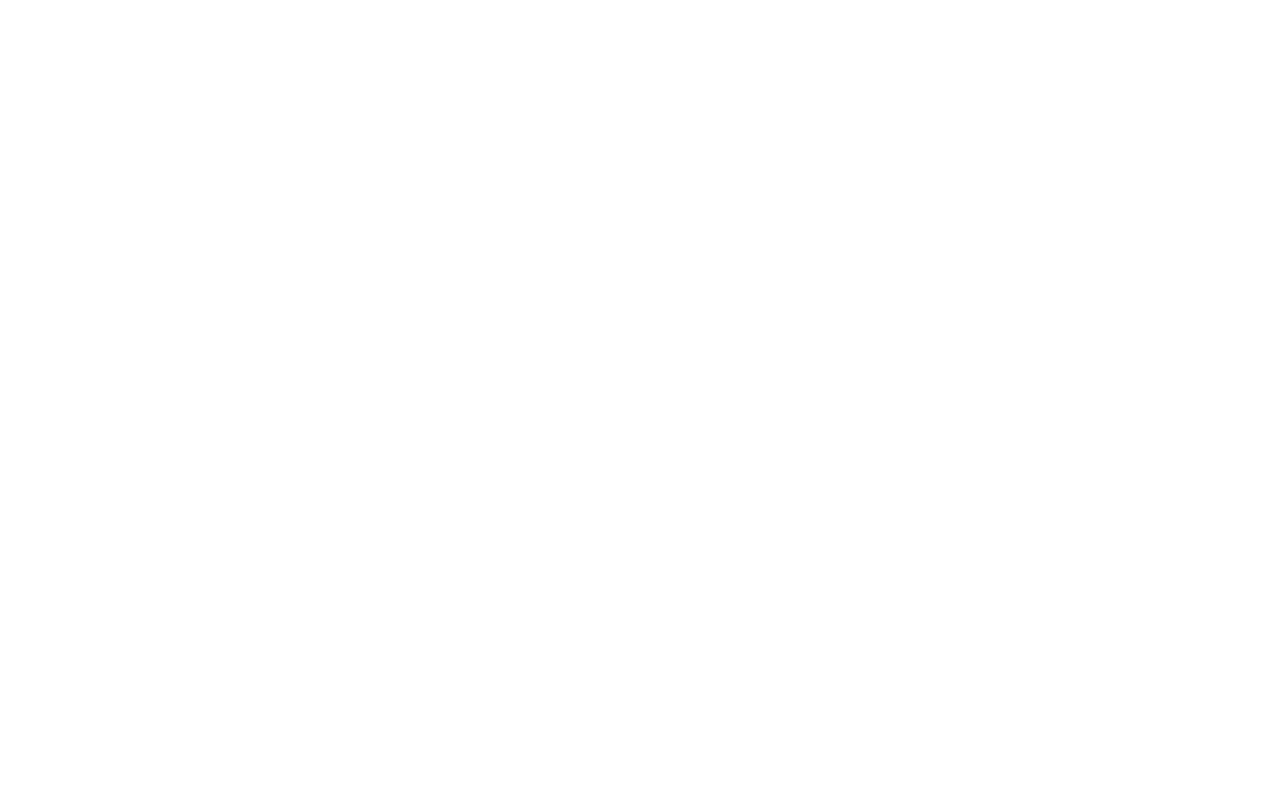
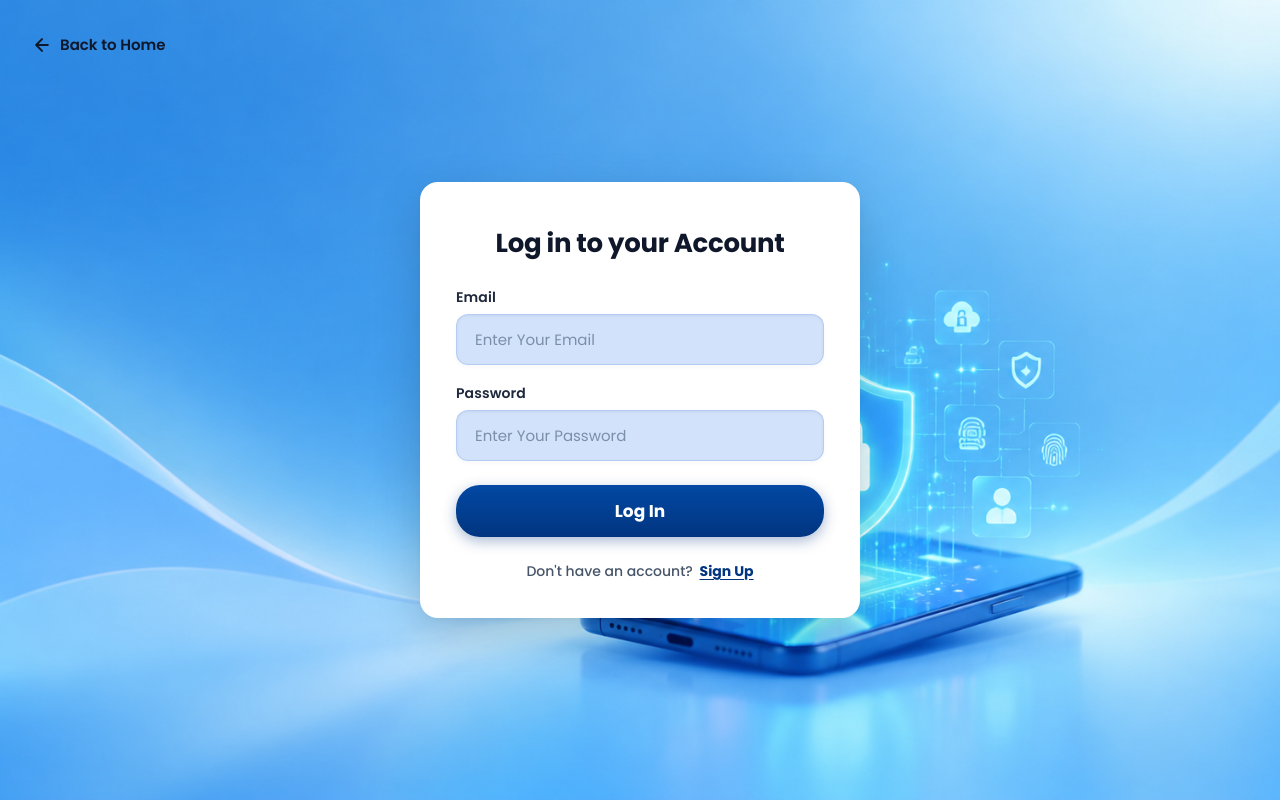
Before and after one commit to ravinduanushka/cylixlab, a React (Vite) app in the folder frontend/: page /login in a window 1280 px wide. Before the commit this address had no page. Built offline with nearby package versions, Linux system fonts and the light colour scheme.

Commit message:
Add login functionality and enhance registration process with student name field

```diff
--- a/frontend/src/App.css
+++ b/frontend/src/App.css
@@ -746,7 +746,8 @@
 /* =========================================================
    6. REGISTRATION PAGE
    ========================================================= */
-.register-page {
+.register-page,
+.login-page {
   position: relative;
   width: 100%;
   min-height: 100vh;
@@ -964,6 +965,15 @@
   pointer-events: none;
 }
 
+.register-actions-group {
+  display: flex;
+  flex-direction: column;
+  align-items: center;
+  width: 100%;
+  gap: 12px;
+  margin-top: 4px;
+}
+
 .btn-signup {
   width: 100%;
   padding: 13px 24px;
@@ -975,7 +985,7 @@
   border-radius: 24px;
   border: none;
   cursor: pointer;
-  margin-top: 6px;
+  margin-top: 0;
   box-shadow: 0 4px 14px rgba(1, 53, 128, 0.35);
   transition: all 0.25s cubic-bezier(0.34, 1.56, 0.64, 1);
 }
@@ -995,11 +1005,40 @@
   cursor: not-allowed;
 }
 
+.register-signin-prompt {
+  font-family: 'Poppins', sans-serif;
+  font-size: 15px;
+  font-weight: 500;
+  color: #1e293b;
+  text-align: center;
+}
+
+.register-signin-prompt span {
+  color: #1e293b;
+}
+
+.register-signin-link {
+  color: #013580;
+  font-weight: 700;
+  text-decoration: underline;
+  text-underline-offset: 3px;
+  transition: all 0.2s ease;
+  margin-left: 3px;
+}
+
+.register-signin-link:hover {
+  color: #0256c9;
+}
+
+.role-signin-prompt {
+  margin-top: 32px;
+}
+
 .register-footer-links {
   display: flex;
   align-items: center;
   justify-content: center;
-  margin-top: 8px;
+  margin-top: 0;
 }
 
 .btn-switch-role {
@@ -1055,7 +1094,83 @@
   }
 }
 
+/* =========================================================
+   7. LOGIN PAGE
+   ========================================================= */
+.login-container {
+  width: 100%;
+  display: flex;
+  align-items: center;
+  justify-content: center;
+  z-index: 10;
+}
+
+.login-card {
+  width: 100%;
+  max-width: 440px;
+  background: #ffffff;
+  border-radius: 18px;
+  padding: 42px 36px 36px 36px;
+  box-shadow: 0 16px 48px rgba(0, 0, 0, 0.16), 0 2px 8px rgba(0, 0, 0, 0.04);
+  display: flex;
+  flex-direction: column;
+  align-items: center;
+  animation: fadeIn 0.35s ease forwards;
+  box-sizing: border-box;
+}
+
+.login-card-title {
+  font-family: 'Poppins', sans-serif;
+  font-size: 26px;
+  font-weight: 800;
+  color: #0f172a;
+  margin-bottom: 24px;
+  text-align: center;
+  letter-spacing: -0.3px;
+}
+
+.login-form {
+  width: 100%;
+  display: flex;
+  flex-direction: column;
+  gap: 18px;
+}
+
+.login-input {
+  background-color: rgba(198, 218, 250, 0.78);
+  border: 1px solid rgba(162, 191, 238, 0.6);
+}
+
+.login-input:focus {
+  background-color: rgba(212, 229, 255, 0.95);
+  border-color: #3b82f6;
+}
+
+.btn-login-submit {
+  width: 100%;
+  margin-top: 6px;
+}
+
+.login-signup-prompt {
+  font-family: 'Poppins', sans-serif;
+  font-size: 14px;
+  font-weight: 500;
+  color: #475569;
+  text-align: center;
+  margin-top: 6px;
+}
+
 @media (max-width: 640px) {
+  .login-card {
+    padding: 32px 22px;
+    margin: 0 10px;
+  }
+
+  .login-card-title {
+    font-size: 22px;
+    margin-bottom: 20px;
+  }
+
   .register-main-title {
     font-size: 30px;
   }
--- a/frontend/src/App.jsx
+++ b/frontend/src/App.jsx
@@ -5,6 +5,7 @@ import PlanSection from './components/PlanSection';
 import FeaturesSection from './components/FeaturesSection';
 import Footer from './components/Footer';
 import Register from './components/Register';
+import Login from './components/Login';
 import './App.css';
 
 const Home = () => (
@@ -24,6 +25,7 @@ function App() {
     <Routes>
       <Route path="/" element={<Home />} />
       <Route path="/register" element={<Register />} />
+      <Route path="/login" element={<Login />} />
     </Routes>
   );
 }
--- a/frontend/src/components/Hero.jsx
+++ b/frontend/src/components/Hero.jsx
@@ -11,7 +11,11 @@ const Hero = () => {
           <h1 className="hero-title">Welcome to CylixLab</h1>
           <p className="hero-subtitle">Learn Smarter. Achieve More</p>
           <div className="hero-button-group">
-            <button type="button" className="btn-hero btn-login">
+            <button
+              type="button"
+              className="btn-hero btn-login"
+              onClick={() => navigate('/login')}
+            >
               Login
             </button>
             <button
--- /dev/null
+++ b/frontend/src/components/Login.jsx
@@ -0,0 +1,144 @@
+import { useState } from 'react';
+import { Link, useNavigate } from 'react-router-dom';
+import axios from 'axios';
+
+const Login = () => {
+  const navigate = useNavigate();
+  const [formData, setFormData] = useState({
+    email: '',
+    password: '',
+  });
+  const [loading, setLoading] = useState(false);
+  const [error, setError] = useState(null);
+  const [message, setMessage] = useState(null);
+
+  const handleChange = (e) => {
+    const { name, value } = e.target;
+    setFormData((prev) => ({
+      ...prev,
+      [name]: value,
+    }));
+  };
+
+  const handleSubmit = async (e) => {
+    e.preventDefault();
+    setError(null);
+    setMessage(null);
+
+    if (!formData.email || !formData.password) {
+      setError('Please enter both email and password.');
+      return;
+    }
+
+    setLoading(true);
+    try {
+      const response = await axios.post('/api/auth/login', {
+        email: formData.email,
+        password: formData.password,
+      });
+
+      if (response.data?.token) {
+        localStorage.setItem('token', response.data.token);
+      }
+      if (response.data?.user) {
+        localStorage.setItem('user', JSON.stringify(response.data.user));
+      }
+
+      setMessage('Login successful! Redirecting...');
+      setTimeout(() => {
+        navigate('/');
+      }, 1500);
+    } catch (err) {
+      setError(
+        err.response?.data?.message || 'Login failed. Please check your credentials.'
+      );
+    } finally {
+      setLoading(false);
+    }
+  };
+
+  return (
+    <div className="login-page">
+      {/* Top navigation back button */}
+      <Link to="/" className="register-home-link" aria-label="Back to home">
+        <svg
+          width="20"
+          height="20"
+          viewBox="0 0 24 24"
+          fill="none"
+          stroke="currentColor"
+          strokeWidth="2.4"
+          strokeLinecap="round"
+          strokeLinejoin="round"
+        >
+          <path d="M19 12H5M12 19l-7-7 7-7" />
+        </svg>
+        <span>Back to Home</span>
+      </Link>
+
+      <div className="login-container">
+        <div className="login-card">
+          <h1 className="login-card-title">Log in to your Account</h1>
+
+          {error && <div className="register-alert register-alert-error">{error}</div>}
+          {message && <div className="register-alert register-alert-success">{message}</div>}
+
+          <form onSubmit={handleSubmit} className="login-form" noValidate>
+            {/* Email Field */}
+            <div className="form-group">
+              <label htmlFor="login-email" className="form-label">
+                Email
+              </label>
+              <input
+                type="email"
+                id="login-email"
+                name="email"
+                className="form-input-pill login-input"
+                placeholder="Enter Your Email"
+                value={formData.email}
+                onChange={handleChange}
+                required
+              />
+            </div>
+
+            {/* Password Field */}
+            <div className="form-group">
+              <label htmlFor="login-password" className="form-label">
+                Password
+              </label>
+              <input
+                type="password"
+                id="login-password"
+                name="password"
+                className="form-input-pill login-input"
+                placeholder="Enter Your Password"
+                value={formData.password}
+                onChange={handleChange}
+                required
+              />
+            </div>
+
+            {/* Submit Button */}
+            <button
+              type="submit"
+              className="btn-signup btn-login-submit"
+              disabled={loading}
+            >
+              {loading ? 'Logging In...' : 'Log In'}
+            </button>
+
+            {/* Don't have an account? Sign Up */}
+            <div className="login-signup-prompt">
+              <span>Don't have an account? </span>
+              <Link to="/register" className="register-signin-link">
+                Sign Up
+              </Link>
+            </div>
+          </form>
+        </div>
+      </div>
+    </div>
+  );
+};
+
+export default Login;
--- a/frontend/src/components/Register.jsx
+++ b/frontend/src/components/Register.jsx
@@ -9,6 +9,7 @@ const Register = () => {
     name: '',
     email: '',
     age: '',
+    studentName: '',
     gender: 'Male',
     password: '',
     confirmPassword: '',
@@ -36,6 +37,7 @@ const Register = () => {
     setError(null);
     setMessage(null);
 
+    if (role === 'student') {
       if (!formData.name || !formData.email || !formData.age || !formData.password || !formData.confirmPassword) {
         setError('Please fill in all required fields.');
         return;
@@ -44,6 +46,12 @@ const Register = () => {
       if (Number(formData.age) <= 0 || isNaN(Number(formData.age))) {
         setError('Please enter a valid age.');
         return;
+      }
+    } else {
+      if (!formData.name || !formData.email || !formData.studentName || !formData.password || !formData.confirmPassword) {
+        setError('Please fill in all required fields, including Student Name.');
+        return;
+      }
     }
 
     if (formData.password !== formData.confirmPassword) {
@@ -58,19 +66,26 @@ const Register = () => {
 
     setLoading(true);
     try {
-      const response = await axios.post('/api/auth/register', {
+      const payload = {
         name: formData.name,
         email: formData.email,
-        age: Number(formData.age),
         gender: formData.gender,
         password: formData.password,
         role: role,
-      });
+      };
+
+      if (role === 'student') {
+        payload.age = Number(formData.age);
+      } else {
+        payload.studentName = formData.studentName;
+      }
+
+      const response = await axios.post('/api/auth/register', payload);
 
       setMessage(response.data?.message || 'Registration successful! You can now log in.');
       setTimeout(() => {
-        navigate('/');
-      }, 2500);
+        navigate('/login');
+      }, 2000);
     } catch (err) {
       setError(
         err.response?.data?.message || 'Registration failed. Please check your details and try again.'
@@ -112,6 +127,13 @@ const Register = () => {
               >
                 Parent
               </button>
+            </div>
+
+            <div className="register-signin-prompt role-signin-prompt">
+              <span>Already have an account? </span>
+              <Link to="/login" className="register-signin-link">
+                Sign In
+              </Link>
             </div>
           </div>
         )}
@@ -162,7 +184,8 @@ const Register = () => {
                   />
                 </div>
 
-                {/* 3. Age */}
+                {/* 3. Age (Student) or Student Name (Parent) */}
+                {role === 'student' ? (
                   <div className="form-group">
                     <label htmlFor="age" className="form-label">
                       Age
@@ -180,6 +203,23 @@ const Register = () => {
                       required
                     />
                   </div>
+                ) : (
+                  <div className="form-group">
+                    <label htmlFor="studentName" className="form-label">
+                      Student Name
+                    </label>
+                    <input
+                      type="text"
+                      id="studentName"
+                      name="studentName"
+                      className="form-input-pill"
+                      placeholder="Student Name"
+                      value={formData.studentName}
+                      onChange={handleChange}
+                      required
+                    />
+                  </div>
+                )}
 
                 {/* 4. Gender */}
                 <div className="form-group">
@@ -239,7 +279,8 @@ const Register = () => {
                 </div>
               </div>
 
-              {/* Sign Up Button */}
+              {/* Bottom Actions */}
+              <div className="register-actions-group">
                 <button
                   type="submit"
                   className="btn-signup"
@@ -248,7 +289,13 @@ const Register = () => {
                   {loading ? 'Signing Up...' : 'Sign Up'}
                 </button>
 
-              {/* Back to role selection */}
+                <div className="register-signin-prompt">
+                  <span>Already have an account? </span>
+                  <Link to="/login" className="register-signin-link">
+                    Sign In
+                  </Link>
+                </div>
+
                 <div className="register-footer-links">
                   <button
                     type="button"
@@ -257,6 +304,7 @@ const Register = () => {
                   >
                     &larr; Choose different role
                   </button>
+                </div>
               </div>
             </form>
           </div>
```
Also changed, not shown: 2 other files (tests, documents, lock files or other folders). Lines whose indentation alone changed are shown as unchanged.
